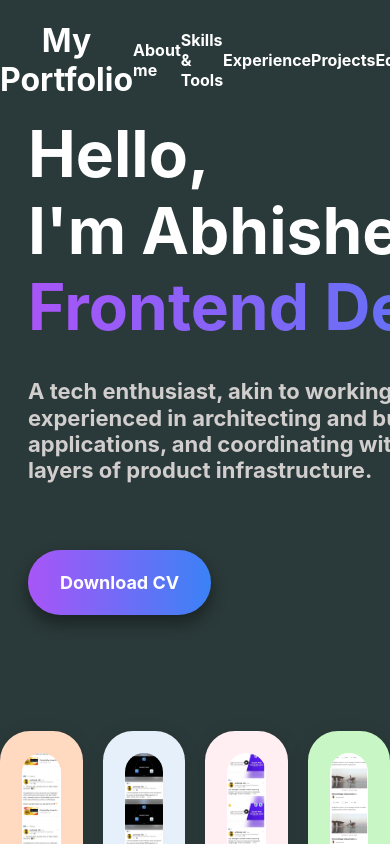
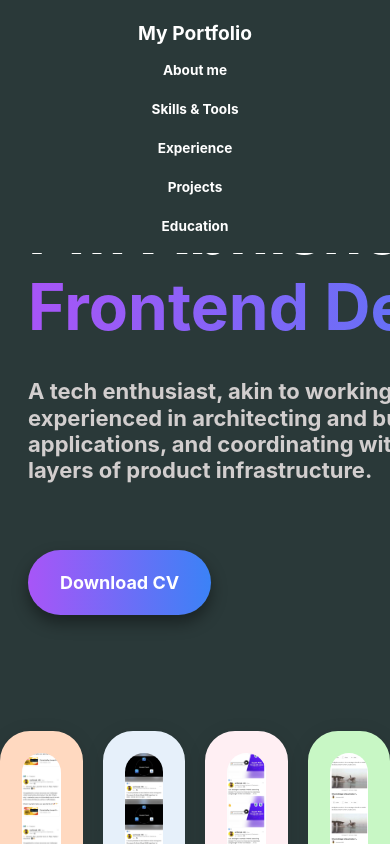
Before and after one commit to Abhishekhm777/Portfolio, a React (Create React App) app: page / in a window 390 px wide. Shown: the top 844 px of the page. Built offline with nearby package versions, Linux system fonts and the light colour scheme.

Commit message:
Made top bar responsive to tablets and phones

```diff
--- a/src/components/TopBar/TopBar.css
+++ b/src/components/TopBar/TopBar.css
@@ -1,12 +1,12 @@
-.TopBar{
+.TopBar {
   display: flex;
-    justify-content:space-between;
+  justify-content: space-between;
   border-bottom: 2px solid transparent; /* First set it transparent */
   border-image: linear-gradient(to right, #a855f7, #3b82f6); /* Gradient */
   position: fixed;
   z-index: 1;
-    left:0;
-    right:0;
+  left: 0;
+  right: 0;
   top: 0;
   background-color: rgb(42, 57, 57);
   /* box-shadow: 0 8px 16px rgba(0, 0, 0, 0.4);
@@ -16,23 +16,21 @@
 .TopBar.shadow {
   box-shadow: 0 8px 16px rgba(0, 0, 0, 0.4);
   transition: transform 0.2s ease, box-shadow 0.2s ease;
-
 }
 
-  #topTitle{
+#topTitle {
   flex: 0.3;
   text-align: center;
 }
 
-  .topSection{
+.topSection {
   display: flex;
   flex: 0.5;
   justify-content: space-evenly;
   align-items: center;
-
 }
 
-  .topSectionText{
+.topSectionText {
   font-size: medium;
   position: relative;
   font-weight: bold;
@@ -47,7 +45,7 @@
   bottom: 0;
   width: 0%;
   height: 4px;
-    top:2px;
+  top: 2px;
   margin-top: 22px;
   background: linear-gradient(to right, #a855f7, #3b82f6);
   transition: width 0.4s ease;
@@ -58,6 +56,58 @@
 }
 
 .topSectionText:active {
-    transform: scale(0.80); /* shrink a bit when clicked */
+  transform: scale(0.8); /* shrink a bit when clicked */
+}
 
+/* --------------------- */
+/* 📱 Responsive Queries */
+/* --------------------- */
+
+@media (max-width: 1115px) {
+  .topSection {
+    /* flex-wrap: wrap; */
+    flex: 0.7;
   }
+}
+
+/* For tablets and below */
+@media (max-width: 768px) {
+  .TopBar {
+    flex-direction: column;
+    padding: 1rem;
+  }
+
+  #topTitle {
+    font-size: 1.5rem;
+    margin-bottom: 0.5rem;
+  }
+
+  .topSection {
+    /* flex-wrap: wrap; */
+    gap: 0.5rem;
+  }
+
+  .topSectionText {
+    font-size: 0.9rem;
+  }
+}
+
+/* For mobile phones */
+@media (max-width: 480px) {
+  .TopBar {
+    padding: 0.5rem;
+  }
+
+  #topTitle {
+    font-size: 1.2rem;
+  }
+
+  .topSection {
+    flex-direction: column;
+    gap: 0.3rem;
+  }
+
+  .topSectionText {
+    font-size: 0.85rem;
+  }
+}
```
Lines whose indentation alone changed are shown as unchanged.
